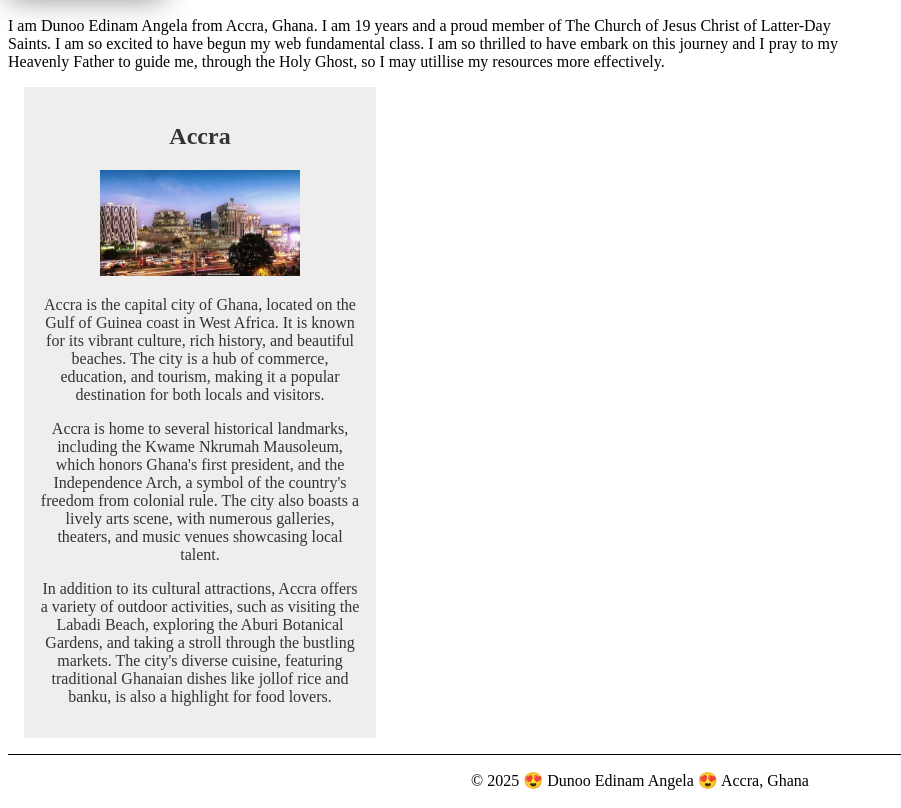
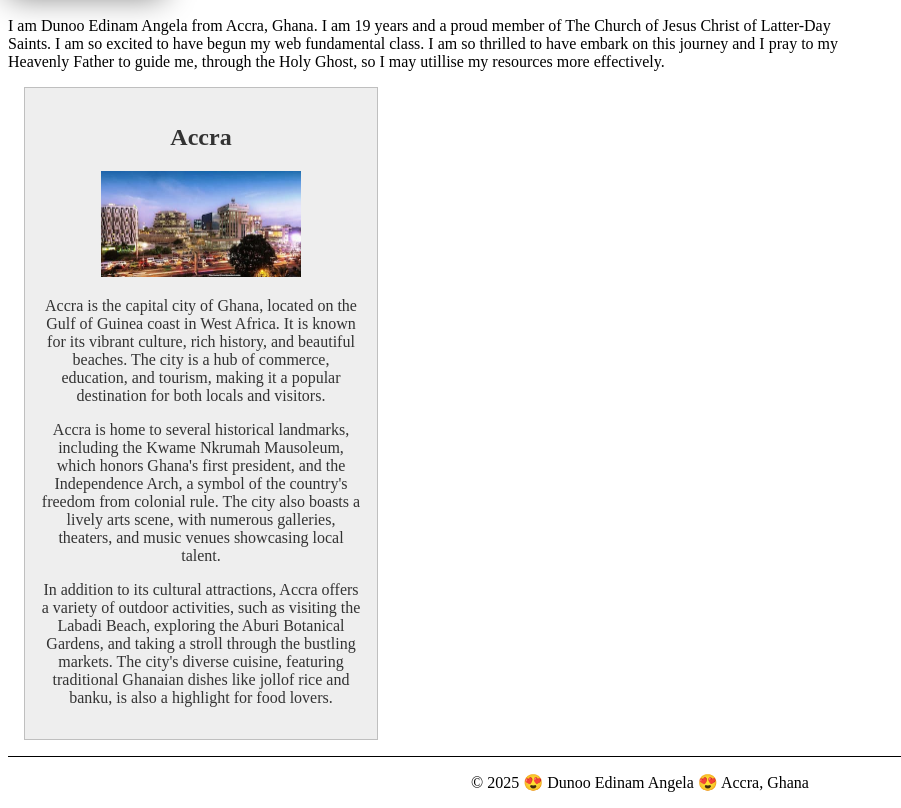
Before and after one commit to Edinam19/wdd130, a plain HTML site: page index.html in a window 1280 px wide. Shown: the part 523-1331 px from the top of the page, without its empty margins (0-901 px from the left). Drawn offline with Linux system fonts and the light colour scheme.

Commit message:
new commit

```diff
--- a/styles/styles.css
+++ b/styles/styles.css
@@ -26,7 +26,7 @@ main {
 aside {
     width: 20em;
     margin: 1em;
-    border: 1px solid rgb(0, 0, 0 /0.2); /* 1px solid black; */
+    border: 1px solid rgb(0 0 0 /0.2); /* 1px solid black; */
     padding: 1em;
     background-color: #eee;
     color: #333;
```
